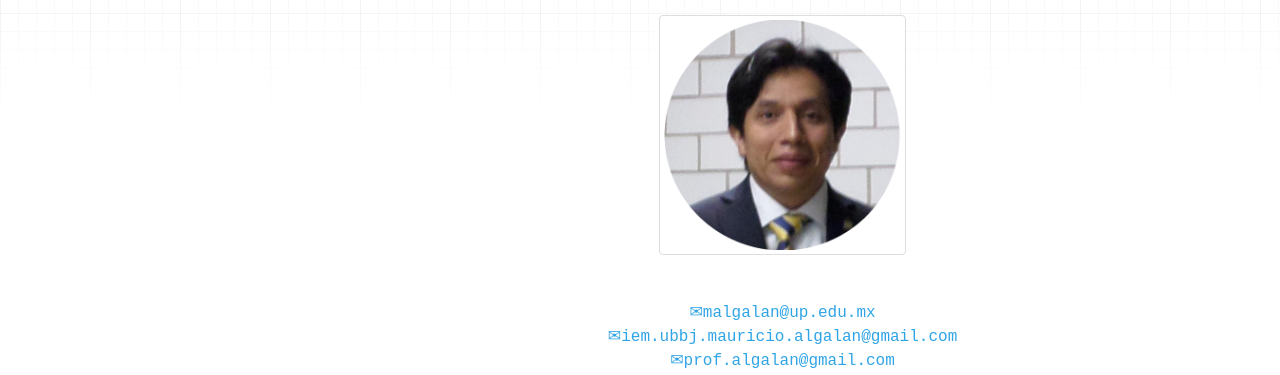
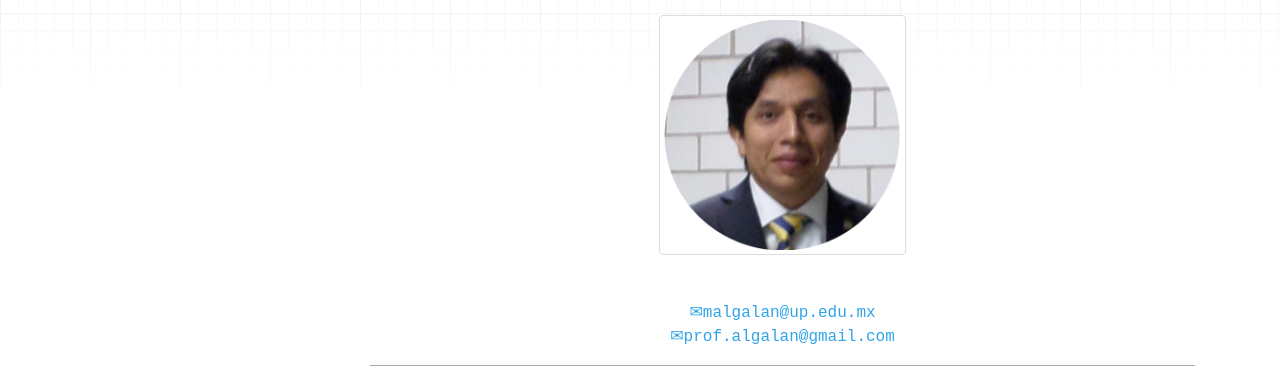
Before and after one commit to MauricioAlgalan/MauricioAlgalan.github.io, a plain HTML site: page index.html in a window 1280 px wide. Shown: the part 203-578 px from the top of the page. Drawn offline with nearby package versions, Linux system fonts and the light colour scheme.

Commit message:
cambio de trabajo, quitar correo

```diff
--- a/index.html
+++ b/index.html
@@ -96,7 +96,6 @@
 Philosophy in mathematicas and Logic of Science</p>
 <p class="retrato"><img alt="Algalan" src="img/mau.png" /></p>
 <p class="email"><a href="mailto:malgalan@up.edu.mx">✉malgalan@up.edu.mx</a><br />
-<a href="mailto:iem.ubbj.mauricio.algalan@gmail.co">✉iem.ubbj.mauricio.algalan@gmail.com</a><br />
 <a href="mailto:prof.algalan@gmail.com">✉prof.algalan@gmail.com</a></p>
 <hr />
 <h2 id="carrer">Carrer</h2>
@@ -211,5 +210,5 @@ on the ability, skills and grade of my students: Scratch, Python, C/C++, Arduino
 
 <!--
 MkDocs version : 1.1.2
-Build Date UTC : 2020-09-16 18:06:31.723421+00:00
+Build Date UTC : 2020-09-16 18:52:05.375107+00:00
 -->
```
Also changed, not shown: spanish/index.html (+0 -1 lines).
